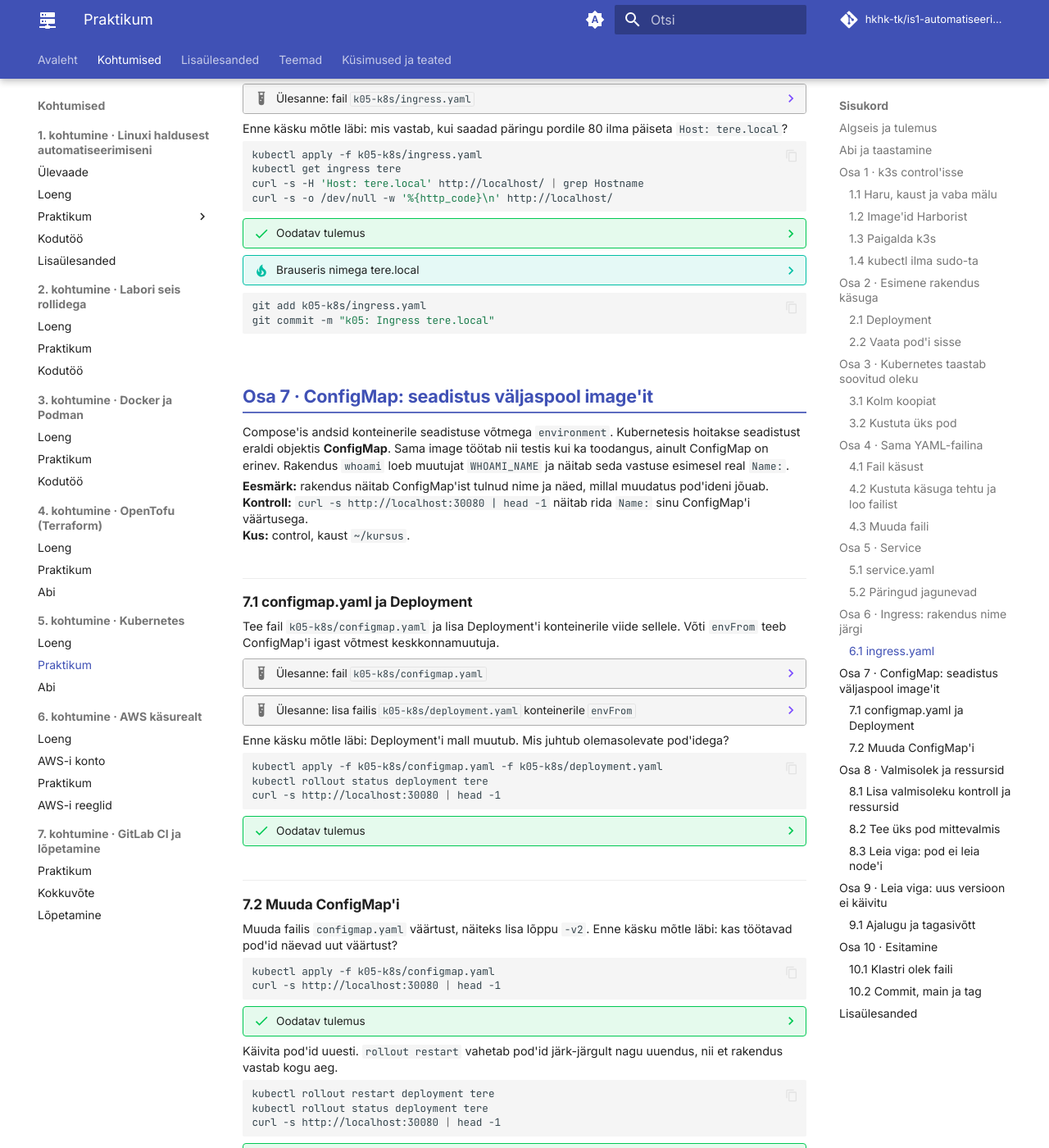
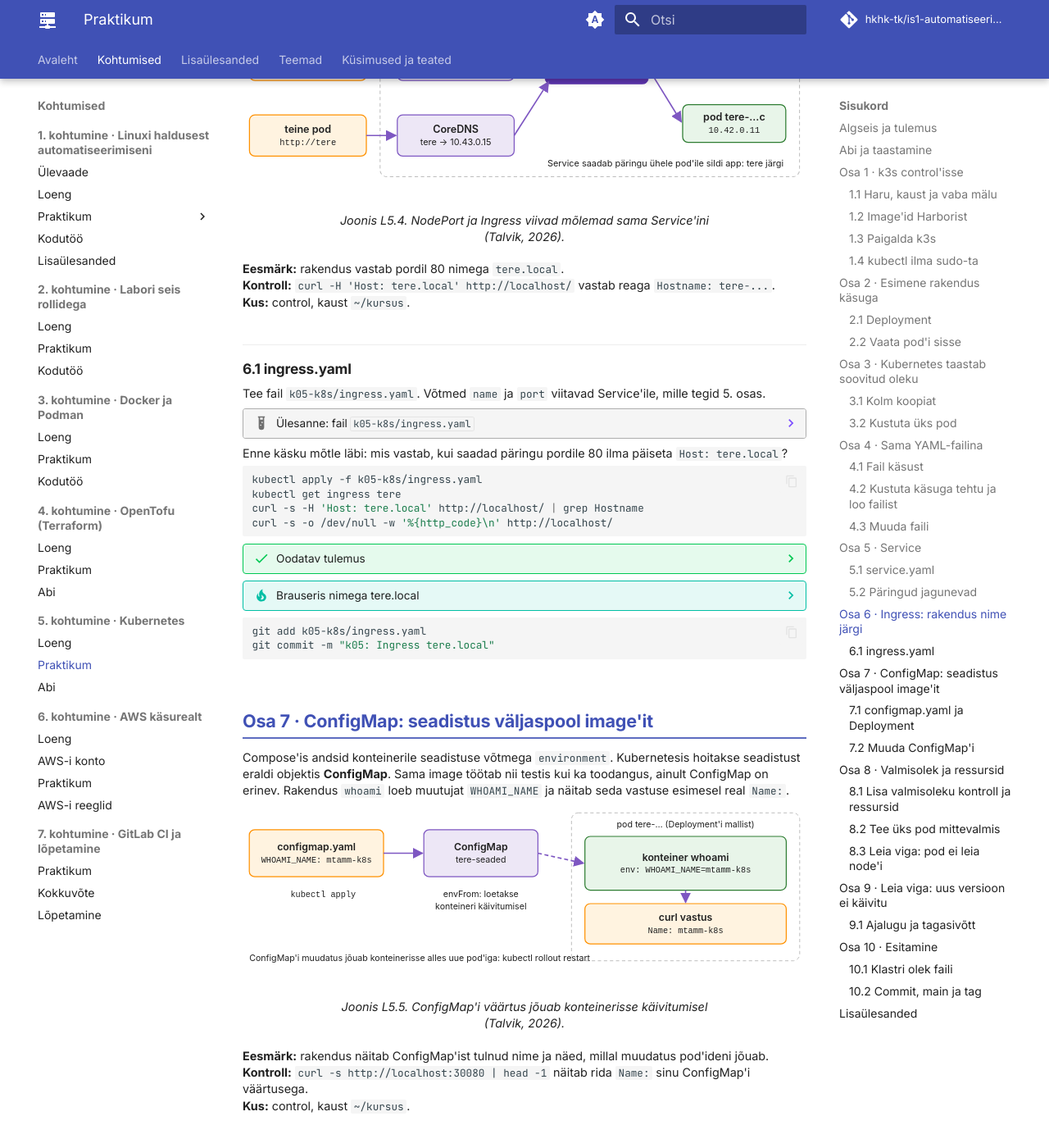
Before and after one commit to hkhk-tk/is1-automatiseerimine, an MkDocs documentation site: the page built from docs/k05/lab.md, in a window 1280 px wide and 1400 px high, scrolled down 8947 px. Shown: the whole window at 82% size. Built offline with MkDocs 1.6.1 and Material for MkDocs 9.7.7, drawn with Linux system fonts in a browser that asks for light colours; comment, search, counter and statistics services are not loaded; some of the changed text lies outside the part shown.

Commit message:
K5: joonised ConfigMap'i, valmisoleku ja ressursside kohta, loengus tuttavate vastete tabel

```diff
--- a/docs/k05/lab.md
+++ b/docs/k05/lab.md
@@ -494,6 +494,11 @@ git commit -m "k05: NodePort Service tere"
 
 Pordi number 30080 on kasutajale ebamugav ja iga rakendus vajaks oma porti. **Ingress** suunab päringu nime järgi õigesse Service'isse. k3s-is teeb seda Traefik, mis klastris juba töötab ja kuulab porte 80 ja 443. Traefik vaatab päringu päist `Host` ja leiab Ingressi reeglist, millisele Service'ile päring läheb.
 
+<figure markdown="span">
+  ![Kolm teed Service'ini: NodePort 30080, Traefik nimega tere.local ja teine pod nimega tere](assets/k05_service_tee.svg)
+  <figcaption>Joonis L5.4. NodePort ja Ingress viivad mõlemad sama Service'ini (Talvik, 2026).</figcaption>
+</figure>
+
 **Eesmärk:** rakendus vastab pordil 80 nimega `tere.local`.
 **Kontroll:** `curl -H 'Host: tere.local' http://localhost/` vastab reaga `Hostname: tere-...`.
 **Kus:** control, kaust `~/kursus`.
@@ -548,6 +553,11 @@ git commit -m "k05: Ingress tere.local"
 ## Osa 7 · ConfigMap: seadistus väljaspool image'it
 
 Compose'is andsid konteinerile seadistuse võtmega `environment`. Kubernetesis hoitakse seadistust eraldi objektis **ConfigMap**. Sama image töötab nii testis kui ka toodangus, ainult ConfigMap on erinev. Rakendus `whoami` loeb muutujat `WHOAMI_NAME` ja näitab seda vastuse esimesel real `Name:`.
+
+<figure markdown="span">
+  ![configmap.yaml läheb käsuga kubectl apply ConfigMap'iks, envFrom annab selle väärtused konteinerile keskkonnamuutujatena](assets/k05_configmap.svg)
+  <figcaption>Joonis L5.5. ConfigMap'i väärtus jõuab konteinerisse käivitumisel (Talvik, 2026).</figcaption>
+</figure>
 
 **Eesmärk:** rakendus näitab ConfigMap'ist tulnud nime ja näed, millal muudatus pod'ideni jõuab.
 **Kontroll:** `curl -s http://localhost:30080 | head -1` näitab rida `Name:` sinu ConfigMap'i väärtusega.
@@ -631,6 +641,11 @@ git commit -m "k05: ConfigMap tere-seaded"
 Kubernetes peab pod'i valmis olevaks kohe, kui konteiner käivitus. Rakendus võib aga vajada aega või minna katki nii, et protsess töötab edasi. **readinessProbe** kontrollib korrapäraselt, kas pod suudab päringuid vastu võtta. Kui kontroll ebaõnnestub, jätab Service selle pod'i vahele. Rakendusel `whoami` on aadress `/health`, mis vastab koodiga 200.
 
 Väli **resources** ütleb, kui palju protsessorit ja mälu konteiner vajab. `requests` on osa, mille scheduler node'il pod'ile kinni paneb. `limits` on ülempiir.
+
+<figure markdown="span">
+  ![kubelet kontrollib iga pod'i aadressi /health, pod c vastab 500 ja Service ei saada sellele päringuid](assets/k05_readiness.svg)
+  <figcaption>Joonis L5.6. Mittevalmis pod jääb Service'ist välja, aga töötab edasi (Talvik, 2026).</figcaption>
+</figure>
 
 **Eesmärk:** mittevalmis pod jääb Service'ist välja ja liiga suure ressursinõudega pod'i põhjus on leitud.
 **Kontroll:** `kubectl get pods` näitab nelja pod'i olekus `1/1 Running`.
@@ -737,6 +752,8 @@ kubectl describe node control | grep -A 8 'Allocated resources'
     ??? success "Vastus"
 
         Uued pod'id on olekus `Pending` ja sündmus ütleb `0/1 nodes are available: 1 Insufficient memory`. control'is on umbes 2,8 GB mälu ja scheduler ei leia node'i, kus oleks 4 GB vaba. Pod ei käivitunud kordagi, seega `logs` ei näita midagi.
+
+        ![Node'i mälust on k3s-il ja kolmel pod'il kasutusel osa, uus pod nõuab 4Gi ja scheduler jätab selle olekusse Pending](assets/k05_requests.svg)
 
         Rakendus töötab, sest rolling update jättis vanad pod'id alles. Sama viga tekib töökohas siis, kui `requests` on kopeeritud teisest projektist ja klastris pole nii suurt node'i.
 
```
Also changed, not shown: docs/k05/loeng.md (+46 -1 lines), docs/k05/assets/k05_configmap.svg (added), docs/k05/assets/k05_readiness.svg (added), docs/k05/assets/k05_requests.svg (added).
